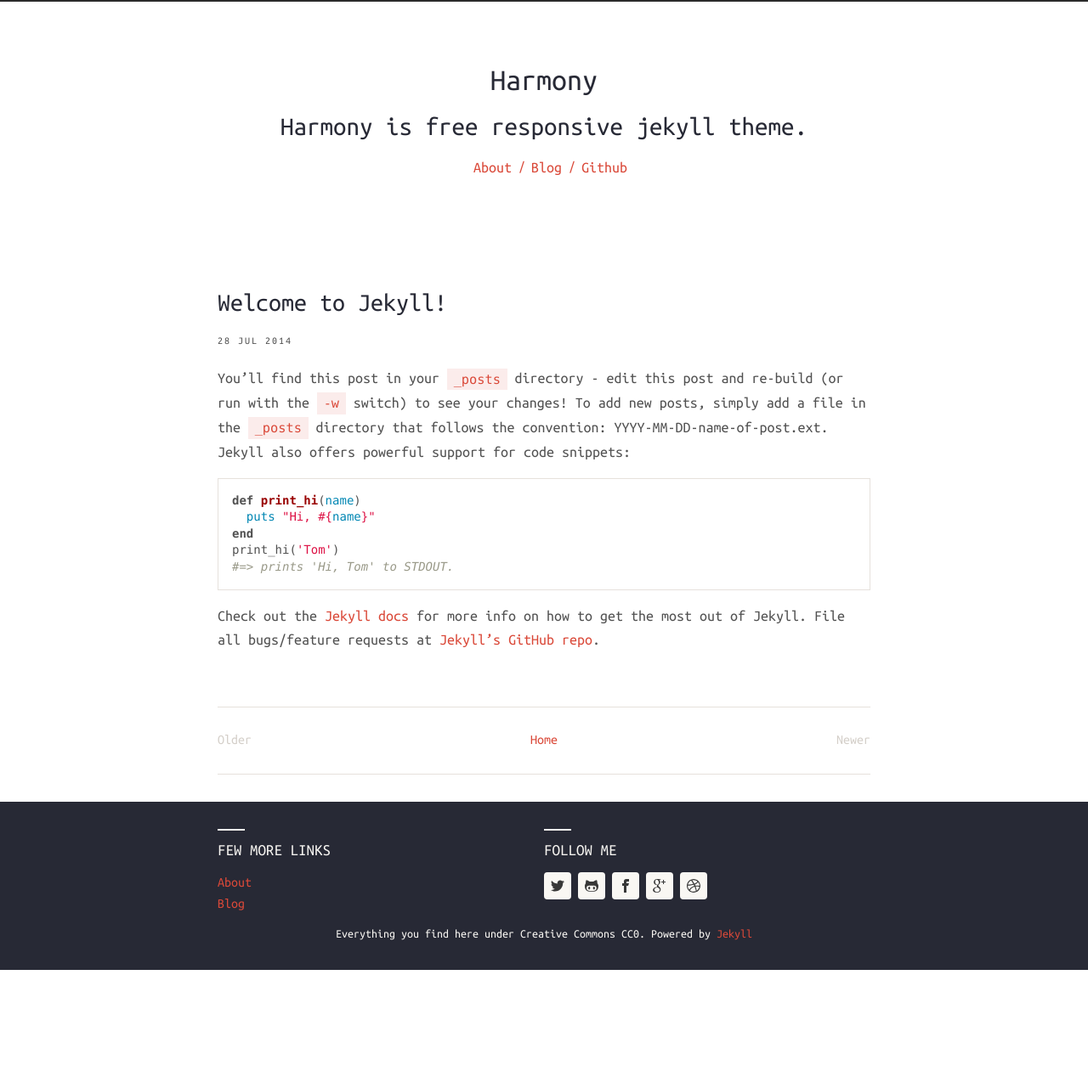
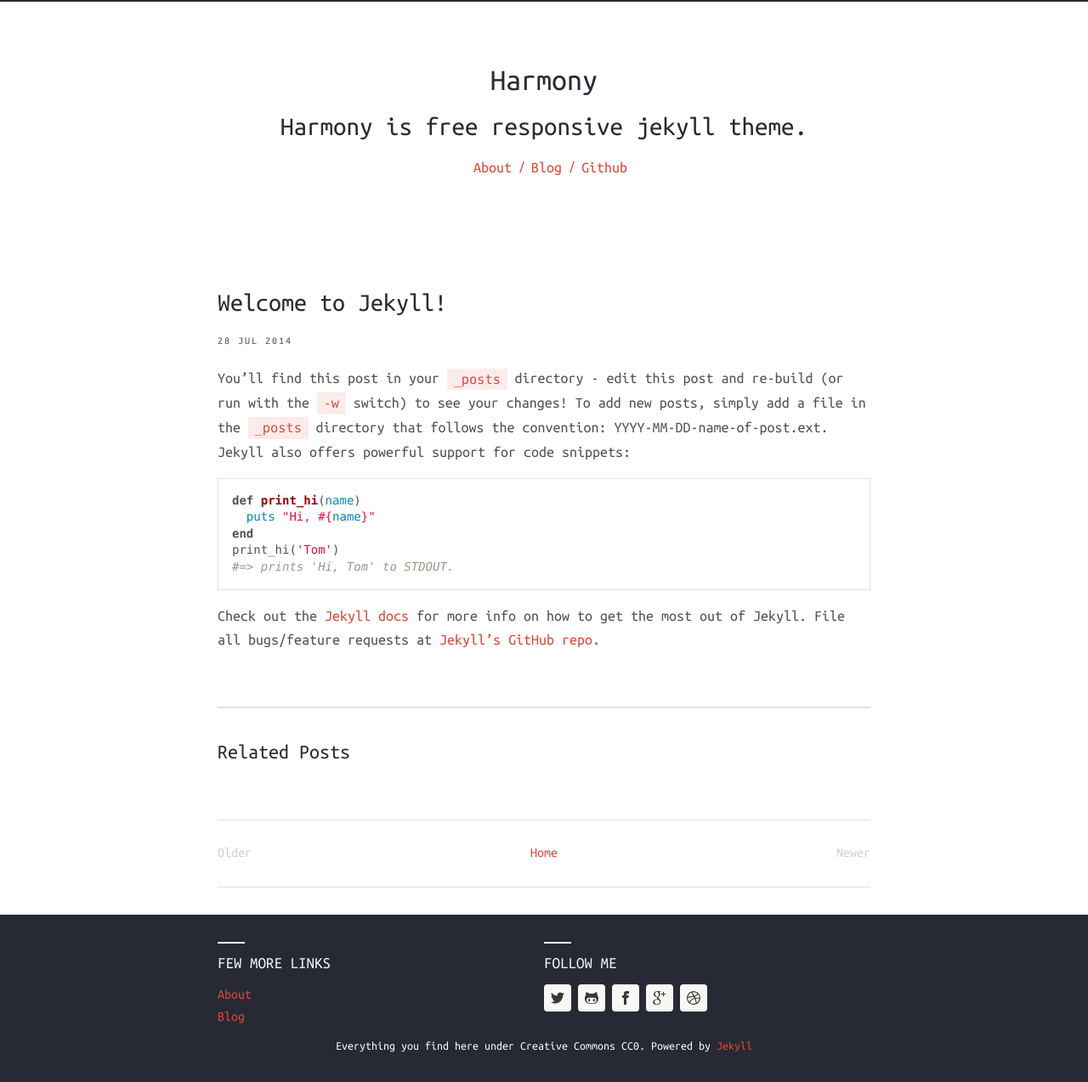
Before and after one commit to gayanvirajith/harmony, a Jekyll site: the page built from _posts/2014-07-28-welcome-to-jekyll.markdown, in a window 1280 px wide. Shown: the whole page at 85% size. Built offline with Jekyll 4.4.1, drawn with Linux system fonts in a browser that asks for light colours; nearby versions of some CDN libraries; Markdown is read by kramdown in place of the engine named in the settings; before the commit the page ends 1142 px from its top, so only the background shows below that.

Commit message:
Related post feature on post page.

```diff
--- a/_layouts/post.html
+++ b/_layouts/post.html
@@ -1,6 +1,7 @@
 ---
 layout: default
 ---
+
 <div class="page-content wc-container">
 
 	<div class="post">
@@ -11,23 +12,20 @@
 		</div>
 	</div>
 
-	{% if site.related_posts > 0 %}
+
+	{% if site.related_posts %}
 	<div class="related">
-		<h4>Related Posts</h2><span>Older</span>
-		<ul class="related-p<a href="{{ site.baseurl }}">Home</a>s2ts">
-			{% for post in <span>Newer</span>t3e.related_posts limit:3 %}
-			<li>
-				<h3>
-					<a href="{{ post.url }}">
-						{{ post.title }}
-						<small>{{ post.date | date_to_string }}</small>
-					</a>
-				</h3>
-			</li>
-			{% endfor %}
+		<h4>Related Posts</h2>
+		<ul class="posts">
+		    {% for post in site.related_posts limit:3 %}
+		    <li>
+			  <span>{{ post.date | date_to_string }} &raquo;</span> <a href="{{ post.url }}">{{ post.title }}</a>
+		    </li>
+		    {% endfor %}
 		</ul>
 	</div>
 	{% endif %}
+
 	<div class="post-footer">
 		<div class="column-1">
 			{% if site.previous_page %}
--- a/_posts/2014-07-28-welcome-to-jekyll.markdown
+++ b/_posts/2014-07-28-welcome-to-jekyll.markdown
@@ -2,7 +2,8 @@
 layout: post
 title:  "Welcome to Jekyll!"
 date:   2014-07-28 22:48:45
-categories: jekyll update
+categories:
+- blog
 ---
 
 You'll find this post in your `_posts` directory - edit this post and re-build (or run with the `-w` switch) to see your changes!
--- a/assets/css/main.scss
+++ b/assets/css/main.scss
@@ -580,10 +580,14 @@
 div.post {
   padding-top: .5rem;
   padding-bottom: 1rem;
-
+  border-bottom: 1px $base-05 solid;
   @include MQ(M) {
 
     padding-bottom: 2rem;
+  }
+
+  &:last-child {
+    border-bottom: none;
   }
 }
 span.post-date {
```
